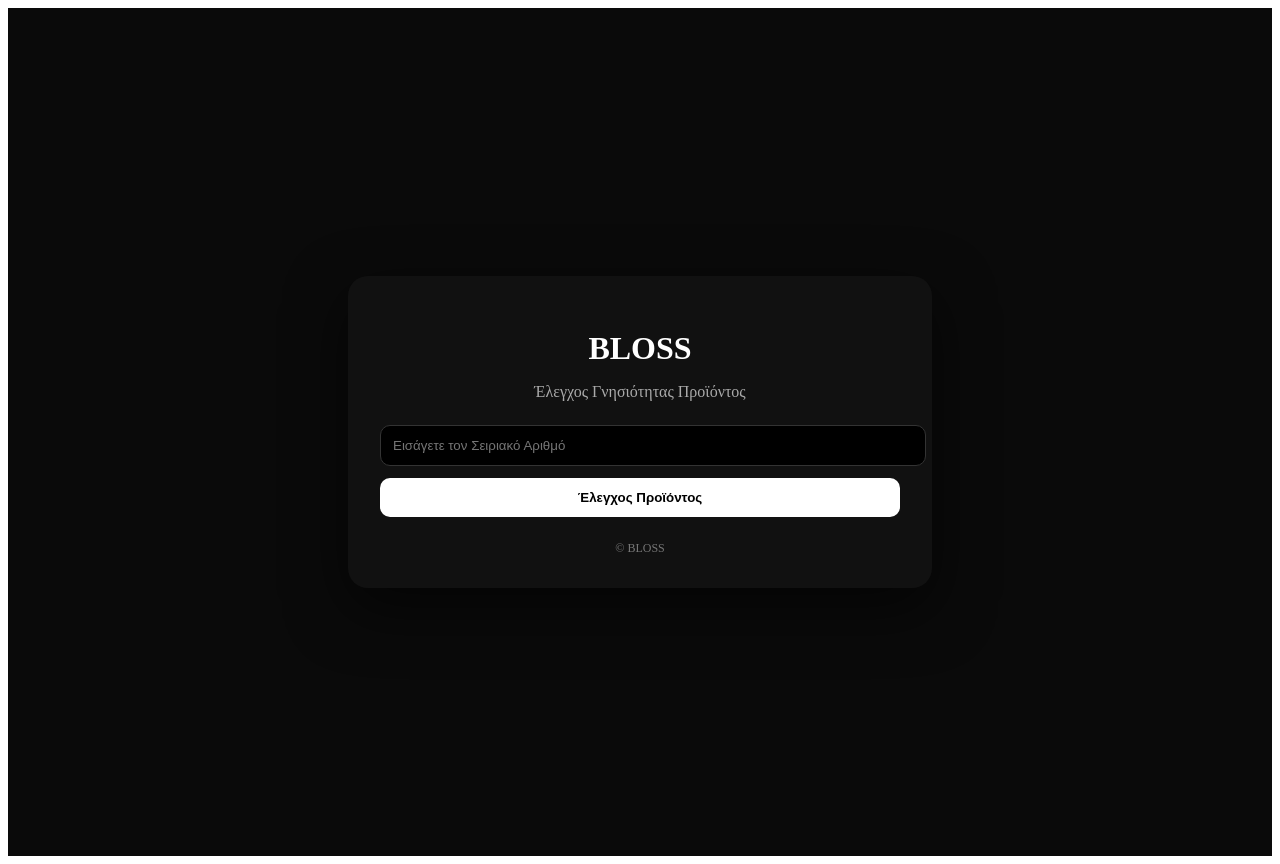
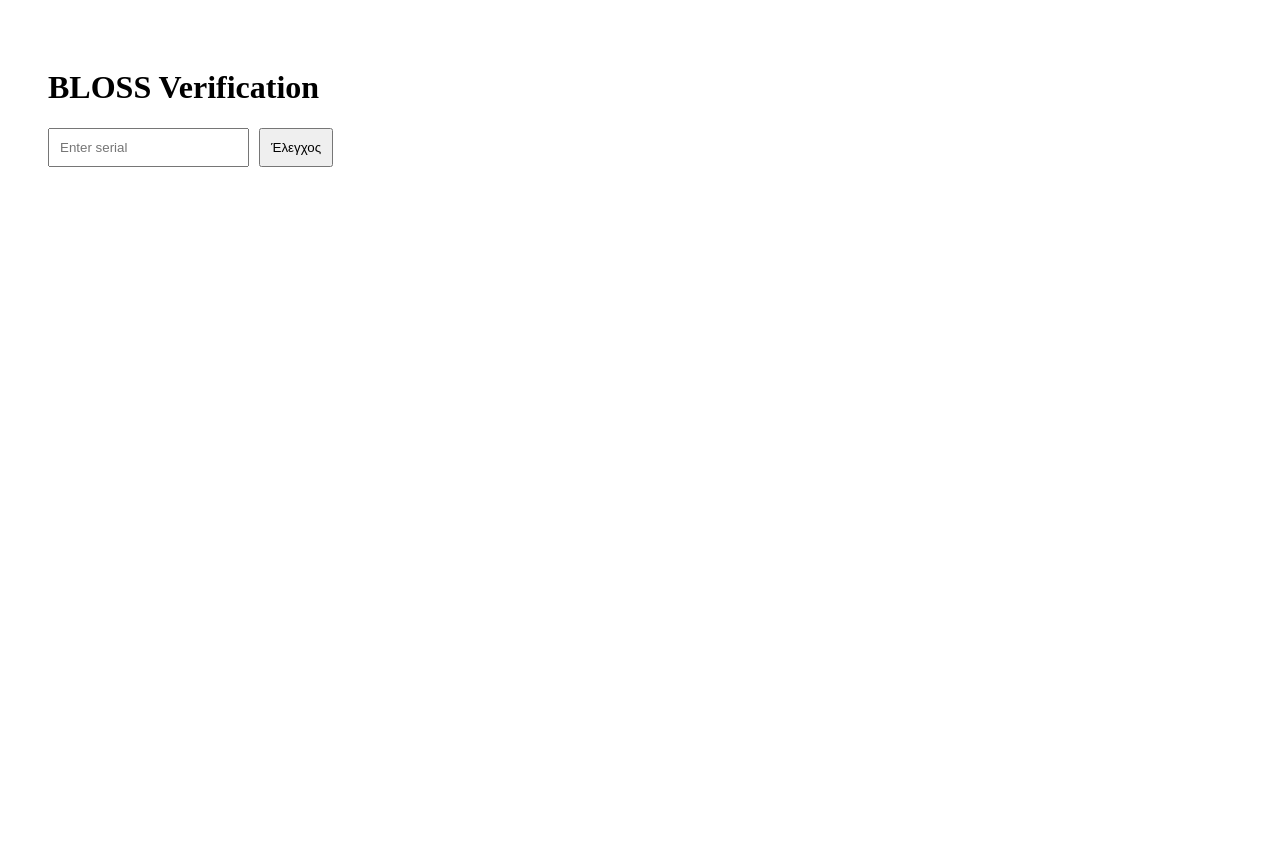
Before and after one commit to ba3cts/bloss-verify, a Next.js app: page /verify in a window 1280 px wide. After the commit the page ends 800 px from the top, so only its background shows below. Built offline with nearby package versions, Linux system fonts and the light colour scheme.

Commit message:
Update page.jsx

```diff
--- a/app/verify/page.jsx
+++ b/app/verify/page.jsx
@@ -8,25 +8,20 @@
 export default function BlossVerificationPage() {
   const [serial, setSerial] = useState("");
   const [status, setStatus] = useState(null);
-  const [loading, setLoading] = useState(false);
 
-  // 🔎 Manual verify
   const handleVerify = async () => {
     if (!serial) return;
 
-    setLoading(true);
-
-    const cleanCode = serial.trim().toUpperCase();
+    const cleanSerial = serial.trim().toUpperCase();
 
     const { data, error } = await supabase
       .from("serials")
       .select("*")
-      .eq("code", cleanCode)
+      .eq("code", cleanSerial)
       .single();
 
     if (error || !data || !data.is_valid) {
       setStatus("invalid");
-      setLoading(false);
       return;
     }
 
@@ -37,22 +32,17 @@
       .eq("id", data.id);
 
     setStatus("valid");
-    setLoading(false);
   };
 
-  // 🔗 Auto verify από URL ?code=
   useEffect(() => {
     if (typeof window === "undefined") return;
 
     const params = new URLSearchParams(window.location.search);
     const codeFromUrl = params.get("code");
+
     if (!codeFromUrl) return;
 
-    setSerial(codeFromUrl);
-
     (async () => {
-      setLoading(true);
-
       const cleanCode = codeFromUrl.trim().toUpperCase();
 
       const { data, error } = await supabase
@@ -62,8 +52,8 @@
         .single();
 
       if (error || !data || !data.is_valid) {
+        setSerial(codeFromUrl);
         setStatus("invalid");
-        setLoading(false);
         return;
       }
 
@@ -72,114 +62,28 @@
         .update({ scans: (data.scans || 0) + 1 })
         .eq("id", data.id);
 
+      setSerial(cleanCode);
       setStatus("valid");
-      setLoading(false);
     })();
   }, []);
 
   return (
-    <div
-      style={{
-        minHeight: "100vh",
-        background: "#0a0a0a",
-        color: "white",
-        display: "flex",
-        alignItems: "center",
-        justifyContent: "center",
-        padding: 24,
-      }}
-    >
-      <div
-        style={{
-          maxWidth: 520,
-          width: "100%",
-          background: "#111",
-          padding: 32,
-          borderRadius: 20,
-          boxShadow: "0 20px 60px rgba(0,0,0,0.6)",
-        }}
-      >
-        <div style={{ textAlign: "center", marginBottom: 24 }}>
-          <h1 style={{ fontSize: 32, marginBottom: 6 }}>BLOSS</h1>
-          <p style={{ color: "#aaa" }}>Έλεγχος Γνησιότητας Προϊόντος</p>
-        </div>
+    <div style={{ padding: 40 }}>
+      <h1>BLOSS Verification</h1>
 
-        <input
-          placeholder="Εισάγετε τον Σειριακό Αριθμό"
-          value={serial}
-          onChange={(e) => setSerial(e.target.value)}
-          style={{
-            width: "100%",
-            padding: 12,
-            marginBottom: 12,
-            borderRadius: 10,
-            border: "1px solid #333",
-            background: "#000",
-            color: "white",
-          }}
-        />
+      <input
+        value={serial}
+        onChange={(e) => setSerial(e.target.value)}
+        placeholder="Enter serial"
+        style={{ padding: 10, marginRight: 10 }}
+      />
 
-        <button
-          onClick={handleVerify}
-          disabled={loading}
-          style={{
-            width: "100%",
-            padding: 12,
-            borderRadius: 10,
-            border: "none",
-            background: "#fff",
-            color: "#000",
-            fontWeight: "bold",
-            cursor: "pointer",
-            opacity: loading ? 0.6 : 1,
-          }}
-        >
-          {loading ? "Έλεγχος..." : "Έλεγχος Προϊόντος"}
-        </button>
+      <button onClick={handleVerify} style={{ padding: 10 }}>
+        Έλεγχος
+      </button>
 
-        {status === "valid" && (
-          <div
-            style={{
-              marginTop: 16,
-              padding: 14,
-              borderRadius: 10,
-              background: "rgba(0,200,0,0.12)",
-              border: "1px solid rgba(0,200,0,0.4)",
-            }}
-          >
-            <strong style={{ color: "#4ade80" }}>
-              Αυθεντικό Προϊόν BLOSS
-            </strong>
-          </div>
-        )}
-
-        {status === "invalid" && (
-          <div
-            style={{
-              marginTop: 16,
-              padding: 14,
-              borderRadius: 10,
-              background: "rgba(255,0,0,0.12)",
-              border: "1px solid rgba(255,0,0,0.4)",
-            }}
-          >
-            <strong style={{ color: "#f87171" }}>
-              Ο Σειριακός Αριθμός Δεν Βρέθηκε
-            </strong>
-          </div>
-        )}
-
-        <div
-          style={{
-            textAlign: "center",
-            fontSize: 12,
-            color: "#777",
-            marginTop: 24,
-          }}
-        >
-          © BLOSS
-        </div>
-      </div>
+      {status === "valid" && <p style={{ color: "green" }}>Valid</p>}
+      {status === "invalid" && <p style={{ color: "red" }}>Invalid</p>}
     </div>
   );
 }
```
